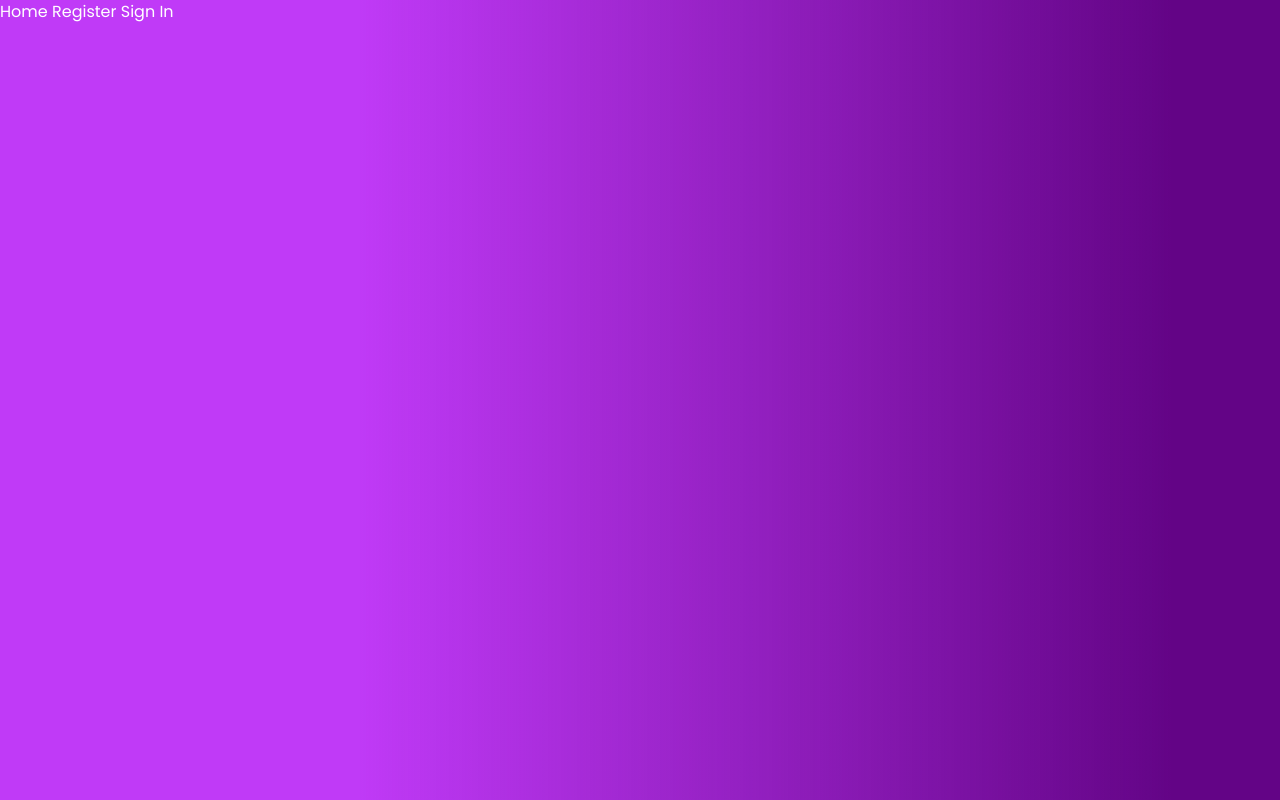
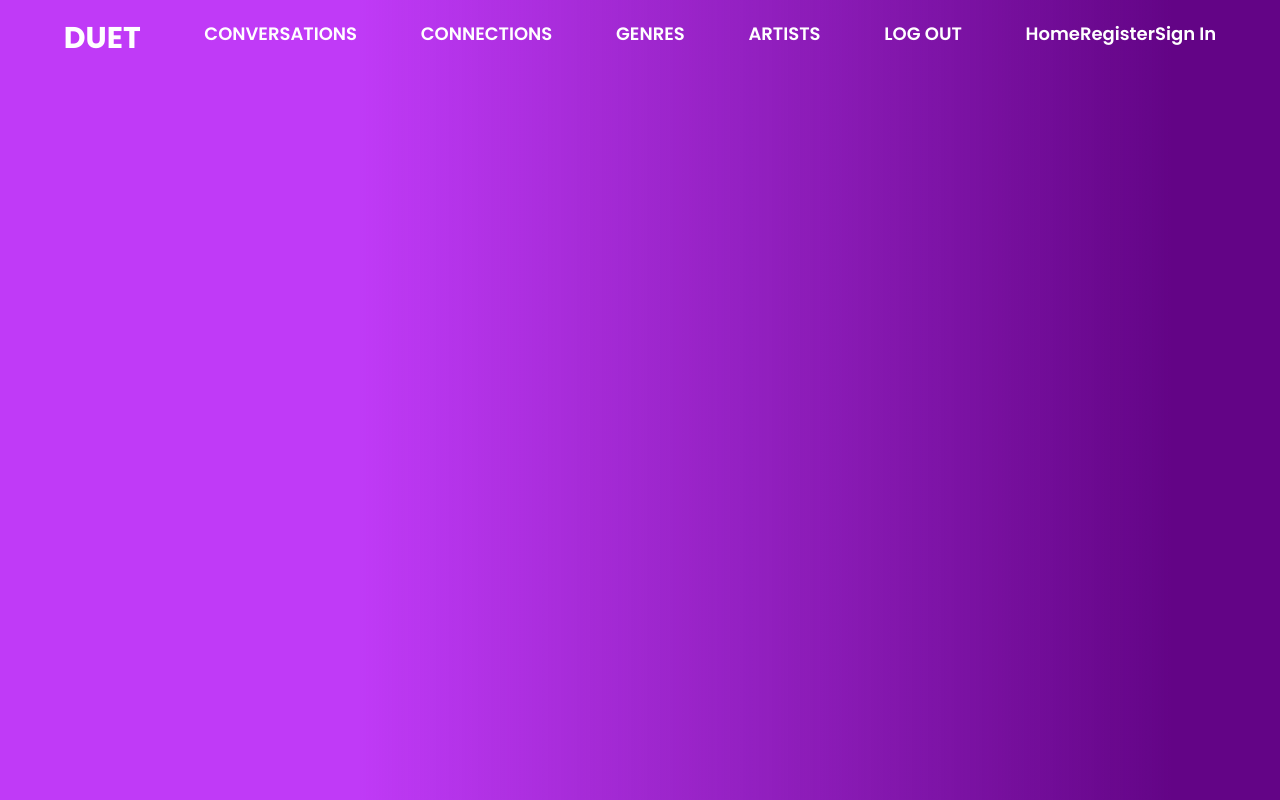
Before and after one commit to M-Sweeney/Duet_FE, a React (Create React App) app in the folder duet-app/: page / in a window 1280 px wide. Built offline with nearby package versions, Linux system fonts and the light colour scheme.

Commit message:
updated nav

```diff
--- a/duet-app/src/App.js
+++ b/duet-app/src/App.js
@@ -18,7 +18,7 @@ import Genre from "./Pages/Genre"
 import Artist from "./Pages/Artist"
 import Register from "./Pages/Register"
 import SignIn from "./Pages/SignIn"
-// import CreateComment from "./components/CreateComment"
+import Header from "./Pages/Header"
 
 function App() {
   const [authenticated, toggleAuthenticated] = useState(false)
@@ -42,14 +42,30 @@ function App() {
     const user = await CheckSession()
     setUser(user)
     toggleAuthenticated(true)
-    console.log('working', user, authenticated)
+    console.log("working", user, authenticated)
   }
 
   return (
     <div className="App">
+      <div className="header">
+        <Header
+          authenticated={authenticated}
+          user={user}
+          handleLogOut={handleLogOut}
+        />
+      </div>
       <div>
         <Routes>
-          <Route path="/" element={<Home  authenticated={authenticated} user={user} handleLogOut={handleLogOut}/>} />
+          <Route
+            path="/"
+            element={
+              <Home
+                authenticated={authenticated}
+                user={user}
+                handleLogOut={handleLogOut}
+              />
+            }
+          />
           <Route
             path="/signin"
             element={
@@ -60,20 +76,47 @@ function App() {
             }
           />
           <Route path="/register" element={<Register />} />
-          <Route path="/genreselect" element={<GenreSelect  user={user} authenticated={authenticated} />} />
-          <Route path="/artistselect" element={<ArtistSelect  user={user} authenticated={authenticated} />} />
+          <Route
+            path="/genreselect"
+            element={<GenreSelect user={user} authenticated={authenticated} />}
+          />
+          <Route
+            path="/artistselect"
+            element={<ArtistSelect user={user} authenticated={authenticated} />}
+          />
           <Route
             path="/conversations"
             element={<Conversation user={user} authenticated={authenticated} />}
           />
-          <Route path="/conversations/pop" element={<Pop  user={user} authenticated={authenticated} />} />
-          <Route path="/conversations/rnb" element={<RNB  user={user} authenticated={authenticated} />} />
-          <Route path="/conversations/rock" element={<Rock  user={user} authenticated={authenticated} />} />
-          <Route path="/conversations/rap" element={<Rap  user={user} authenticated={authenticated} />} />
-          <Route path="/conversations/kpop" element={<KPop  user={user} authenticated={authenticated} />} />
+          <Route
+            path="/conversations/pop"
+            element={<Pop user={user} authenticated={authenticated} />}
+          />
+          <Route
+            path="/conversations/rnb"
+            element={<RNB user={user} authenticated={authenticated} />}
+          />
+          <Route
+            path="/conversations/rock"
+            element={<Rock user={user} authenticated={authenticated} />}
+          />
+          <Route
+            path="/conversations/rap"
+            element={<Rap user={user} authenticated={authenticated} />}
+          />
+          <Route
+            path="/conversations/kpop"
+            element={<KPop user={user} authenticated={authenticated} />}
+          />
           <Route path="/connections" element={<Connection />} />
-          <Route path="/connections/likedprofiles" element={<LikedProfile  user={user} authenticated={authenticated} />} />
-          <Route path="/connections/boi" element={<BOI  user={user} authenticated={authenticated} />} />
+          <Route
+            path="/connections/likedprofiles"
+            element={<LikedProfile user={user} authenticated={authenticated} />}
+          />
+          <Route
+            path="/connections/boi"
+            element={<BOI user={user} authenticated={authenticated} />}
+          />
           <Route path="/genres" element={<Genre />} />
           <Route path="/artists" element={<Artist />} />
         </Routes>
--- a/duet-app/src/Pages/Artist.jsx
+++ b/duet-app/src/Pages/Artist.jsx
@@ -1,17 +1,9 @@
 import Header from "./Header"
 
-export default function Artist () {
-
-    if (!Artist) {
-        return <h2 className="loading">LOADING</h2>
-    } else {
-        return (
-            <div className="artist-page">
-
-                <Header />
-
-            </div>
-        )
-    }
-
+export default function Artist() {
+  if (!Artist) {
+    return <h2 className="loading">LOADING</h2>
+  } else {
+    return <div className="artist-page"></div>
+  }
 }
--- a/duet-app/src/Pages/Connection.jsx
+++ b/duet-app/src/Pages/Connection.jsx
@@ -1,26 +1,27 @@
 import { Link } from "react-router-dom"
 import Header from "./Header"
 
-export default function Connection () {
-
+export default function Connection() {
   if (!Connection) {
     return <h2 className="loading">LOADING</h2>
   } else {
     return (
       <div className="con-nav">
-
-                <Header />
-
         <div className=" flex justify-evenly relative  text-sm font-semibold my-8 md:text-lg">
-                <Link className=" text-sm w-32 md:text-lg md:w-40  liked-profiles-button"to="/connections/likedprofiles">
+          <Link
+            className=" text-sm w-32 md:text-lg md:w-40  liked-profiles-button"
+            to="/connections/likedprofiles"
+          >
             <button>LIKED PROFILES</button>
           </Link>
-                <Link className=" text-sm w-44 md:text-lg md:w-52  boi-button"to="/connections/boi">
+          <Link
+            className=" text-sm w-44 md:text-lg md:w-52  boi-button"
+            to="/connections/boi"
+          >
             <buttons>BASED ON INTERESTS</buttons>
           </Link>
         </div>
       </div>
     )
   }
-
 }
--- a/duet-app/src/Pages/Conversation.jsx
+++ b/duet-app/src/Pages/Conversation.jsx
@@ -1,44 +1,56 @@
 import { Link } from "react-router-dom"
-import { useNavigate } from 'react-router-dom'
+import { useNavigate } from "react-router-dom"
 import Header from "./Header"
 
-export default function Conversation ({ user, authenticated }) {
+export default function Conversation({ user, authenticated }) {
   console.log(user, authenticated)
   let navigate = useNavigate()
 
-        let authenticatedOptions = <div className=" flex justify-evenly relative  text-sm font-semibold mt-8 mb-14 md:text-lg">
-        <Link className=" text-sm w-16 md:text-lg md:w-24  pop-button" to="/conversations/pop">
+  let authenticatedOptions = (
+    <div className=" flex justify-evenly relative  text-sm font-semibold mt-8 mb-14 md:text-lg">
+      <Link
+        className=" text-sm w-16 md:text-lg md:w-24  pop-button"
+        to="/conversations/pop"
+      >
         <button>POP</button>
       </Link>
-        <Link className=" text-sm w-16 md:text-lg md:w-24  rnb-button" to="/conversations/rnb">
+      <Link
+        className=" text-sm w-16 md:text-lg md:w-24  rnb-button"
+        to="/conversations/rnb"
+      >
         <button>R&B</button>
       </Link>
-        <Link className=" text-sm w-16 md:text-lg md:w-24  rock-button" to="/conversations/rock">
+      <Link
+        className=" text-sm w-16 md:text-lg md:w-24  rock-button"
+        to="/conversations/rock"
+      >
         <button>ROCK</button>
       </Link>
-        <Link className=" text-sm w-16 md:text-lg md:w-24  rap-button" to="/conversations/rap">
+      <Link
+        className=" text-sm w-16 md:text-lg md:w-24  rap-button"
+        to="/conversations/rap"
+      >
         <button>RAP</button>
       </Link>
-        <Link className=" text-sm w-16 md:text-lg md:w-24  kpop-button" to="/conversations/kpop">
+      <Link
+        className=" text-sm w-16 md:text-lg md:w-24  kpop-button"
+        to="/conversations/kpop"
+      >
         <button>K-POP</button>
       </Link>
     </div>
+  )
 
-
-        let publicOptions = <div className='protected'>
+  let publicOptions = (
+    <div className="protected">
       <h3>Oops! You must be signed in to do that!</h3>
-        <button onClick={()=> navigate('/signin')}>Sign in</button>
+      <button onClick={() => navigate("/signin")}>Sign in</button>
     </div>
-
+  )
 
   return (
     <div className="con-nav">
-
-                <Header user={user} authenticated={authenticated}/>
-
-            {user && authenticated ? authenticatedOptions:publicOptions}
-
+      {user && authenticated ? authenticatedOptions : publicOptions}
     </div>
-
   )
 }
--- a/duet-app/src/Pages/Genre.jsx
+++ b/duet-app/src/Pages/Genre.jsx
@@ -1,17 +1,9 @@
 import Header from "./Header"
 
-export default function Genre () {
-
-    if (!Genre) {
-        return <h2 className="loading">LOADING</h2>
-    } else {
-        return (
-            <div className="genre-page">
-
-                <Header />
-
-            </div>
-        )
-    }
-
+export default function Genre() {
+  if (!Genre) {
+    return <h2 className="loading">LOADING</h2>
+  } else {
+    return <div className="genre-page"></div>
+  }
 }
--- a/duet-app/src/Pages/Header.jsx
+++ b/duet-app/src/Pages/Header.jsx
@@ -1,43 +1,41 @@
-import { Link } from "react-router-dom";
+import { Link } from "react-router-dom"
 
-export default function Header ({ authenticated, user, handleLogOut }) {
-    console.log(user, authenticated)
+export default function Header({ authenticated, user, handleLogOut }) {
   let authenticatedOptions
   if (user) {
     authenticatedOptions = (
+      <nav>
+        <h3>Welcome {user.name}!</h3>
+        <Link onClick={handleLogOut} to="/">
+          Sign Out
+        </Link>
+      </nav>
+    )
+  }
 
+  const publicOptions = (
+    <nav>
+      <Link to="/">Home</Link>
+      <Link to="/register">Register</Link>
+      <Link to="/signin">Sign In</Link>
+    </nav>
+  )
+
+  return (
+    <div>
       <div className=" flex justify-evenly relative  text-sm font-semibold my-5 md:text-lg">
         <div className="">
-                <Link className=" text-left text-xl font-bold md:text-3xl" to="/">DUET</Link>
+          <Link className=" text-left text-xl font-bold md:text-3xl" to="/">
+            DUET
+          </Link>
         </div>
         <Link to="/conversations">CONVERSATIONS</Link>
         <Link to="/connections">CONNECTIONS</Link>
         <Link to="/genres">GENRES</Link>
         <Link to="/artists">ARTISTS</Link>
-            <h3>Welcome {user.name}!</h3>
-            <Link onClick={handleLogOut}  to="/">LOG OUT</Link>
-
-        </div>
-
-
-    )
-    }
-
-    const publicOptions = (
-    <nav>
-        <Link to="/">Home </Link>
-        <Link to="/register"> Register </Link>
-        <Link to="/signin"> Sign In</Link>
-    </nav>
-    )
-
-    return (
-    <div>
-
-         <div>
+        <Link to="/">LOG OUT</Link>
         {authenticated && user ? authenticatedOptions : publicOptions}
       </div>
-
     </div>
   )
 }
--- a/duet-app/src/Pages/Home.jsx
+++ b/duet-app/src/Pages/Home.jsx
@@ -1,8 +1,7 @@
-import { useState } from 'react'
+import { useState } from "react"
 import Header from "./Header"
 
-export default function Home () {
-
+export default function Home() {
   const [authenticated, toggleAuthenticated] = useState(false)
   const [user, setUser] = useState(null)
 
@@ -13,14 +12,15 @@ export default function Home () {
     localStorage.clear()
   }
 
-
   return (
     <div>
-
-            <div className="header">
-                <Header authenticated={authenticated} user={user} handleLogOut={handleLogOut}/>
-            </div>
-
+      {/* <div className="header">
+        <Header
+          authenticated={authenticated}
+          user={user}
+          handleLogOut={handleLogOut}
+        />
+      </div> */}
     </div>
   )
 }
```
Lines whose indentation alone changed are shown as unchanged.
